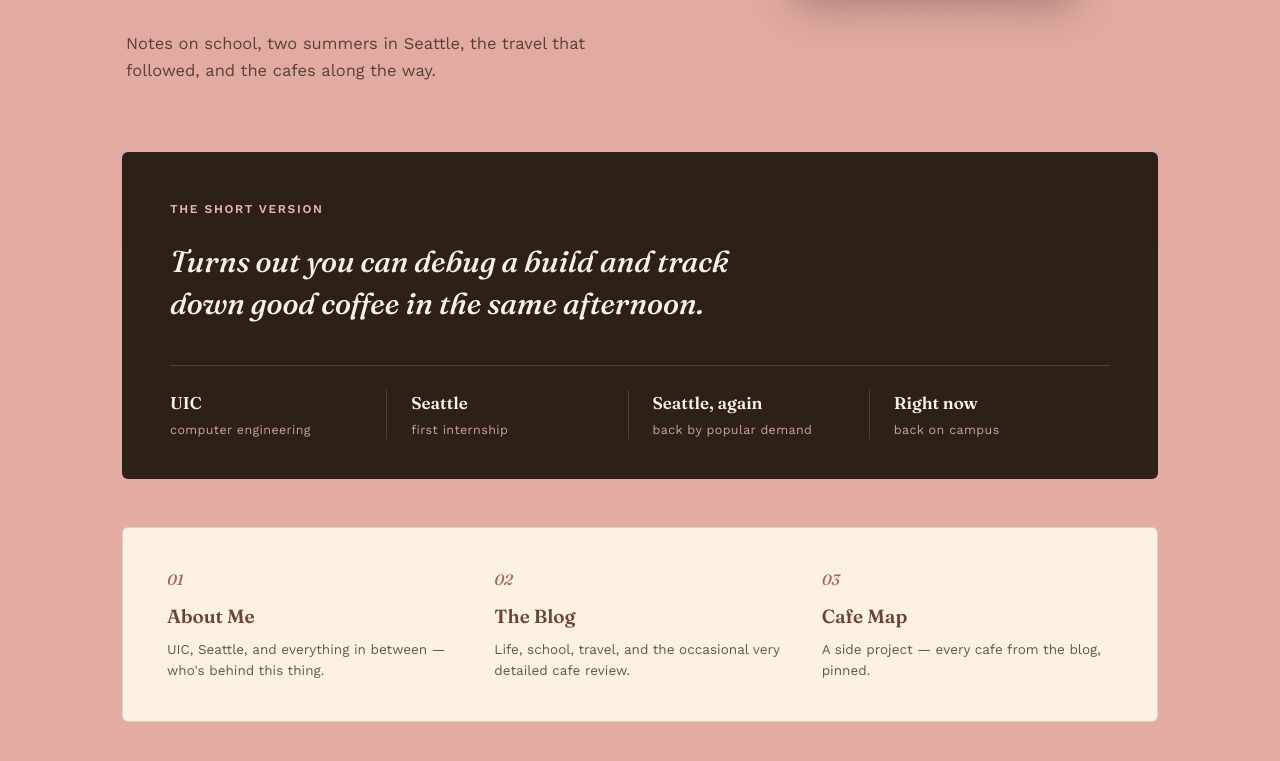
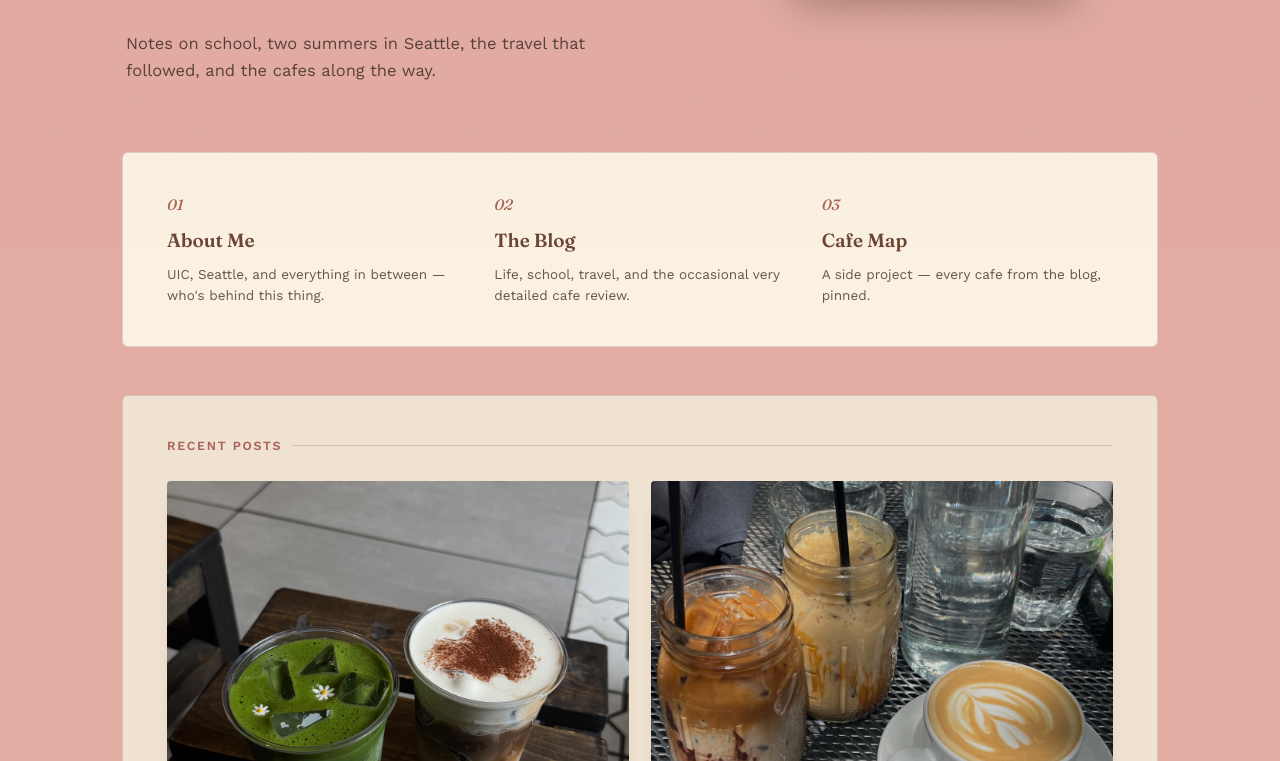
Before and after one commit to Jimenasoto/menas-page, a plain HTML site: page index.html in a window 1280 px wide. Shown: the part 552-1313 px from the top of the page. Drawn offline with Linux system fonts and the light colour scheme.

Commit message:
Simplify hero: drop eyebrow label and the short version block

```diff
--- a/css/home.css
+++ b/css/home.css
@@ -23,16 +23,6 @@ body.home {
   grid-template-columns: 1.1fr 0.9fr;
   align-items: center;
   gap: 48px;
-}
-
-.hero-copy .eyebrow {
-  font-family: var(--font-body);
-  font-weight: 600;
-  font-size: 12.5px;
-  letter-spacing: 0.14em;
-  text-transform: uppercase;
-  color: var(--rosewood);
-  margin: 0 0 18px;
 }
 
 .script-name {
@@ -87,78 +77,6 @@ body.home {
   .portrait { order: -1; max-width: 260px; margin: 0 auto; }
 }
 
-/* ---------- bio / short version panel ---------- */
-.bio-block {
-  background: var(--espresso-2);
-  color: var(--cream);
-  border-radius: var(--radius);
-  padding: 48px 48px 40px;
-}
-
-.bio-block-label {
-  font-family: var(--font-body);
-  font-weight: 600;
-  font-size: 12px;
-  letter-spacing: 0.14em;
-  text-transform: uppercase;
-  color: var(--blush-2);
-  margin: 0 0 22px;
-}
-
-.pull-quote {
-  font-family: var(--font-display);
-  font-style: italic;
-  font-weight: 500;
-  font-size: clamp(22px, 3vw, 30px);
-  line-height: 1.4;
-  color: var(--cream);
-  max-width: 34ch;
-  margin: 0 0 40px;
-  text-wrap: balance;
-}
-
-.milestones {
-  display: flex;
-  flex-wrap: wrap;
-  gap: 0;
-  border-top: 1px solid rgba(251, 241, 226, 0.16);
-  padding-top: 24px;
-}
-
-.milestone {
-  flex: 1;
-  min-width: 140px;
-  padding: 0 24px;
-  border-left: 1px solid rgba(251, 241, 226, 0.16);
-  display: flex;
-  flex-direction: column;
-  gap: 4px;
-}
-
-.milestone:first-child {
-  padding-left: 0;
-  border-left: none;
-}
-
-.milestone .m-label {
-  font-family: var(--font-display);
-  font-weight: 600;
-  font-size: 17px;
-  color: var(--cream);
-}
-
-.milestone .m-sub {
-  font-size: 12.5px;
-  letter-spacing: 0.03em;
-  color: var(--blush-2);
-  opacity: 0.85;
-}
-
-@media (max-width: 720px) {
-  .bio-block { padding: 36px 26px; }
-  .milestones { flex-direction: column; gap: 18px; }
-  .milestone { border-left: none; padding-left: 0; }
-}
 
 /* ---------- 3-col nav teaser ---------- */
 .three-col {
--- a/index.html
+++ b/index.html
@@ -30,7 +30,6 @@
     <header class="hero">
       <div class="hero-grid">
         <div class="hero-copy">
-          <p class="eyebrow">Computer Engineering &middot; UIC</p>
           <h1 class="script-name">
             <span class="n1">Jimena</span>
             <span class="n2">Soto.</span>
@@ -42,18 +41,6 @@
       </div>
       <p class="hero-sub">Notes on school, two summers in Seattle, the travel that followed, and the cafes along the way.</p>
     </header>
-
-    <!-- the short version -->
-    <section class="bio-block">
-      <p class="bio-block-label">the short version</p>
-      <p class="pull-quote">Turns out you can debug a build and track down good coffee in the same afternoon.</p>
-      <div class="milestones">
-        <div class="milestone"><span class="m-label">UIC</span><span class="m-sub">computer engineering</span></div>
-        <div class="milestone"><span class="m-label">Seattle</span><span class="m-sub">first internship</span></div>
-        <div class="milestone"><span class="m-label">Seattle, again</span><span class="m-sub">back by popular demand</span></div>
-        <div class="milestone"><span class="m-label">Right now</span><span class="m-sub">back on campus</span></div>
-      </div>
-    </section>
 
     <!-- nav teaser -->
     <section class="three-col">
```
